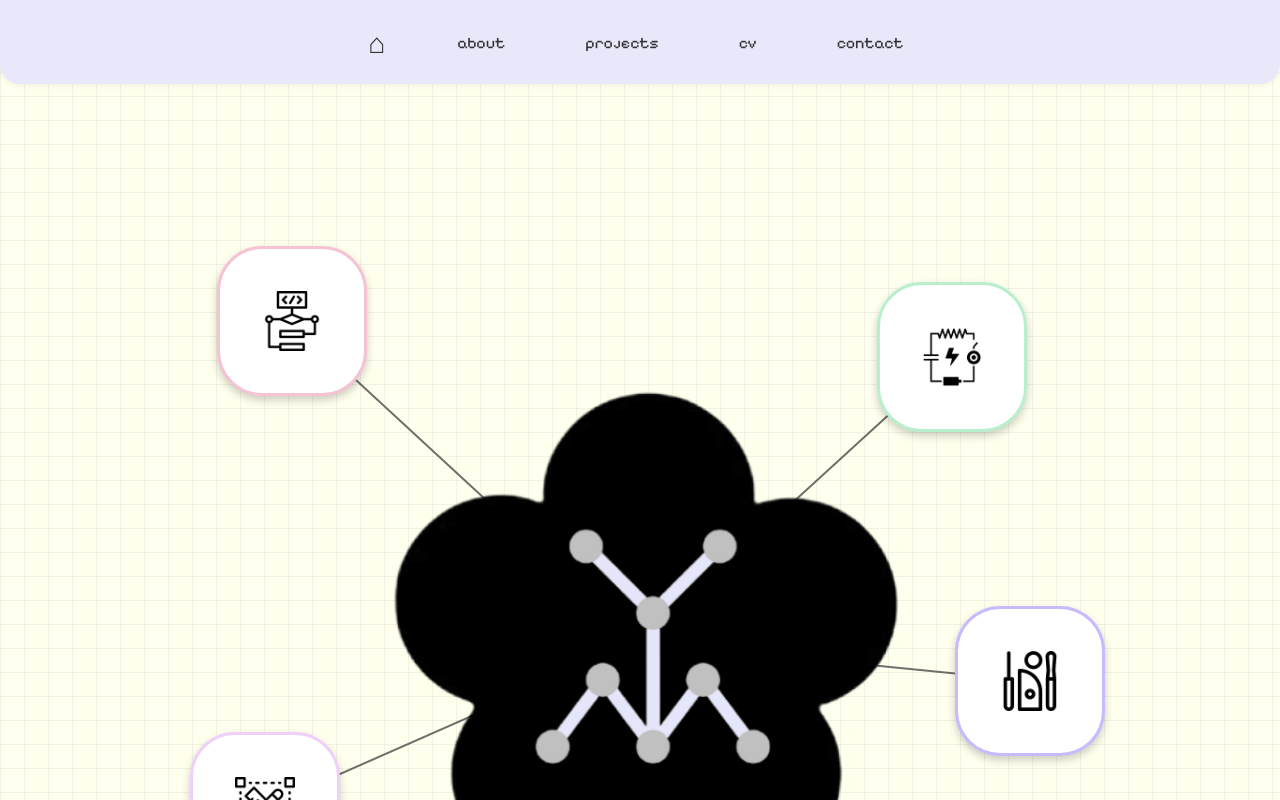
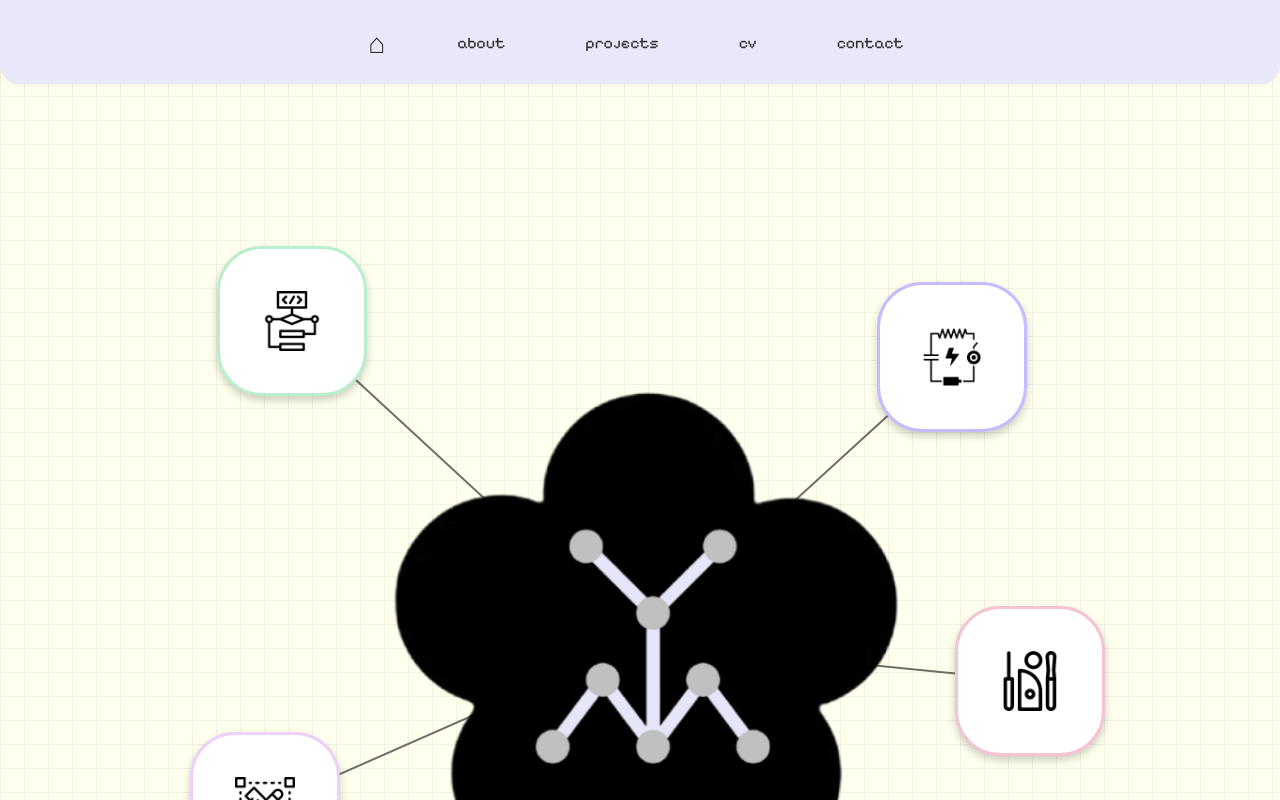
Before and after one commit to yafira/yafira.xyz, a Next.js app: page / in a window 1280 px wide. Shown: the top 800 px of the page. Built offline with nearby package versions, Linux system fonts and the light colour scheme.

Commit message:
updated corresponding styles to line boxes

```diff
--- a/src/app/styles/styles.css
+++ b/src/app/styles/styles.css
@@ -379,16 +379,16 @@ img {
 }
 
 .box1 {
-	border-color: var(--craft-color);
+	border-color: var(--code-color);
 	top: 6%;
 	left: 3%;
-	--box-color: var(--craft-color);
+	--box-color: var(--code-color);
 }
 .box2 {
-	border-color: var(--code-color);
+	border-color: var(--electronics-color);
 	top: 10%;
 	right: 7%;
-	--box-color: var(--code-color);
+	--box-color: var(--electronics-color);
 }
 .box3 {
 	border-color: var(--design-color);
@@ -397,10 +397,10 @@ img {
 	--box-color: var(--design-color);
 }
 .box4 {
-	border-color: var(--electronics-color);
+	border-color: var(--craft-color);
 	top: 46%;
 	left: 85%;
-	--box-color: var(--electronics-color);
+	--box-color: var(--craft-color);
 }
 .box5 {
 	border-color: var(--text-color);
@@ -410,16 +410,16 @@ img {
 }
 
 .box1:hover {
-	background-color: #f7d2dfcc;
+	background-color: #e5fbedd3;
 }
 .box2:hover {
-	background-color: #e5fbedd3;
+	background-color: #d7cff9d9;
 }
 .box3:hover {
 	background-color: #f7e1fecc;
 }
 .box4:hover {
-	background-color: #d7cff9d9;
+	background-color: #f7d2dfcc;
 }
 .box5:hover {
 	background-color: #d6ebf8cc;
```
